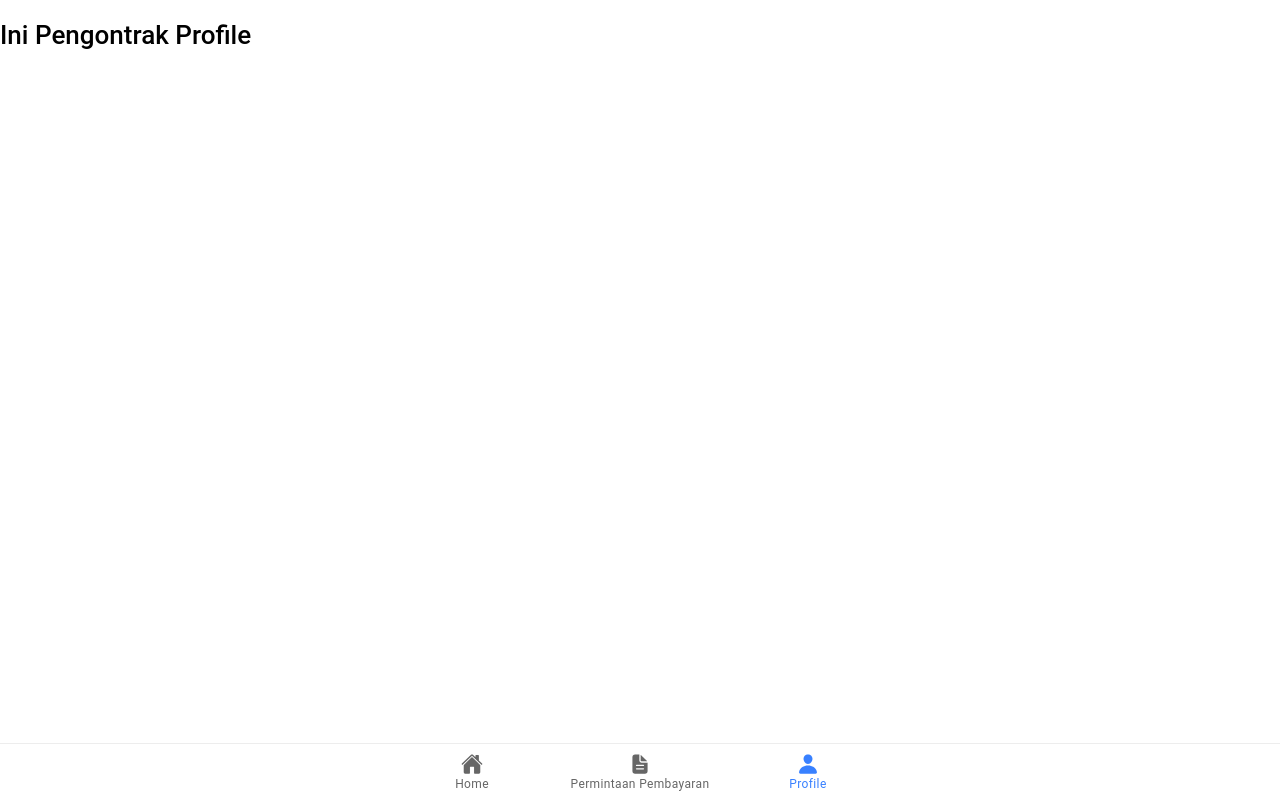
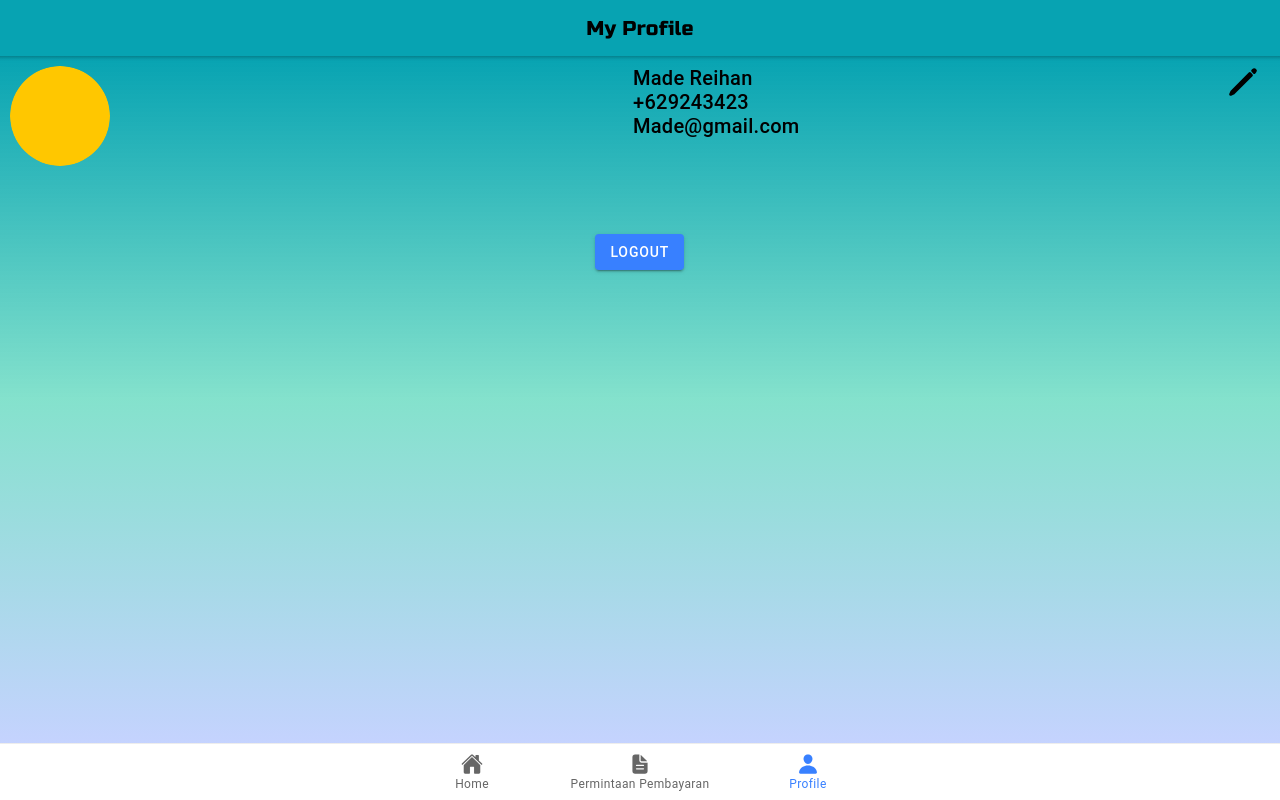
Before and after one commit to Madeean/KUMAPU, a React (Create React App) app: page /pengontrak/profile in a window 1280 px wide. Built offline with nearby package versions, Linux system fonts and the light colour scheme.

Commit message:
pengontrak profile

```diff
--- /dev/null
+++ b/src/pengontrak/PengontrakProfile.css
@@ -0,0 +1,25 @@
+.profile-text-pengontrak-profile {
+  color: black;
+  font-family: "Russo One", sans-serif;
+}
+
+.image-pengontrak-profile {
+  border-radius: 50%;
+  width: 100px;
+  height: 100px;
+}
+
+.ion-icon-pengontrak-profile {
+  width: 50px;
+  height: 50px;
+}
+.btn-edit-pengontrak-profile {
+  width: 50px;
+  height: 50px;
+}
+
+.btn-logout-pengontrak-profile {
+  margin-top: 50px;
+  display: grid;
+  place-items: center;
+}
--- a/src/pengontrak/PengontrakProfile.tsx
+++ b/src/pengontrak/PengontrakProfile.tsx
@@ -1,10 +1,60 @@
+import {
+  IonButton,
+  IonButtons,
+  IonCol,
+  IonContent,
+  IonGrid,
+  IonHeader,
+  IonIcon,
+  IonPage,
+  IonRow,
+  IonText,
+  IonTitle,
+  IonToolbar,
+} from "@ionic/react";
 import React from "react";
+import "./PengontrakProfile.css";
+import ProfilePage from "../image/ProfilePage.png";
+import { pencil } from "ionicons/icons";
 
 const PengontrakProfile: React.FC = () => {
   return (
-    <div>
-      <h1>Ini Pengontrak Profile</h1>
-    </div>
+    <IonPage>
+      <IonHeader>
+        <IonToolbar color="medium">
+          <IonTitle className="ion-text-center profile-text-pengontrak-profile">
+            My Profile
+          </IonTitle>
+        </IonToolbar>
+      </IonHeader>
+      <IonContent>
+        <IonGrid>
+          <IonRow>
+            <IonCol>
+              <img src={ProfilePage} className="image-pengontrak-profile" />
+            </IonCol>
+            <IonCol>
+              <IonTitle>Made Reihan</IonTitle>
+              <IonTitle>+629243423</IonTitle>
+              <IonTitle>Made@gmail.com</IonTitle>
+            </IonCol>
+            <IonCol size="auto">
+              <IonButtons>
+                <IonButton className="btn-edit-pengontrak-profile">
+                  <IonIcon
+                    src={pencil}
+                    className="ion-icon-pengontrak-profile"
+                  />
+                </IonButton>
+              </IonButtons>
+            </IonCol>
+          </IonRow>
+        </IonGrid>
+        <div className="btn-logout-pengontrak-profile">
+          <IonButton>Logout</IonButton>
+        </div>
+      </IonContent>
+    </IonPage>
   );
 };
 export default PengontrakProfile;
```
Also changed, not shown: src/image/ProfilePage.png (added).
